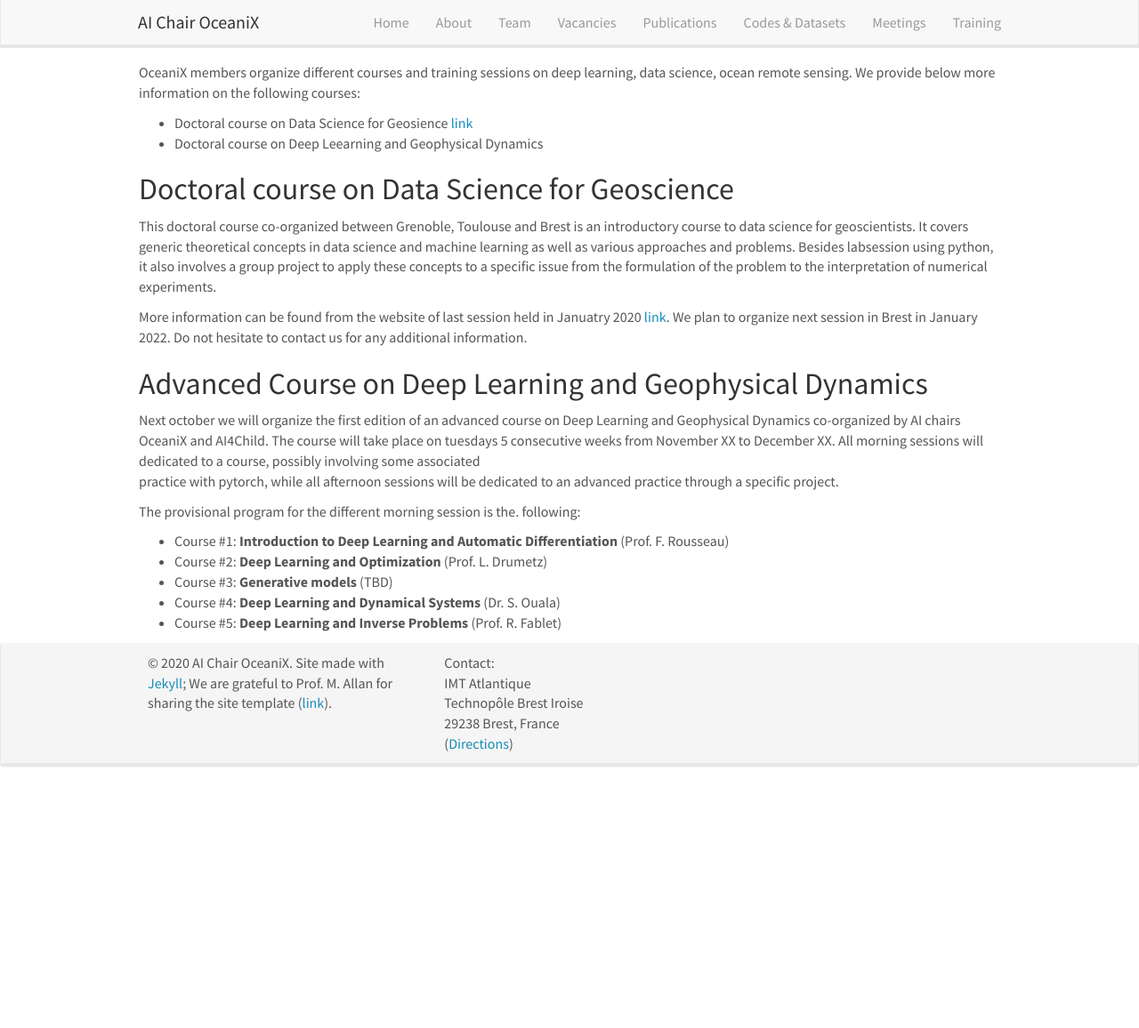
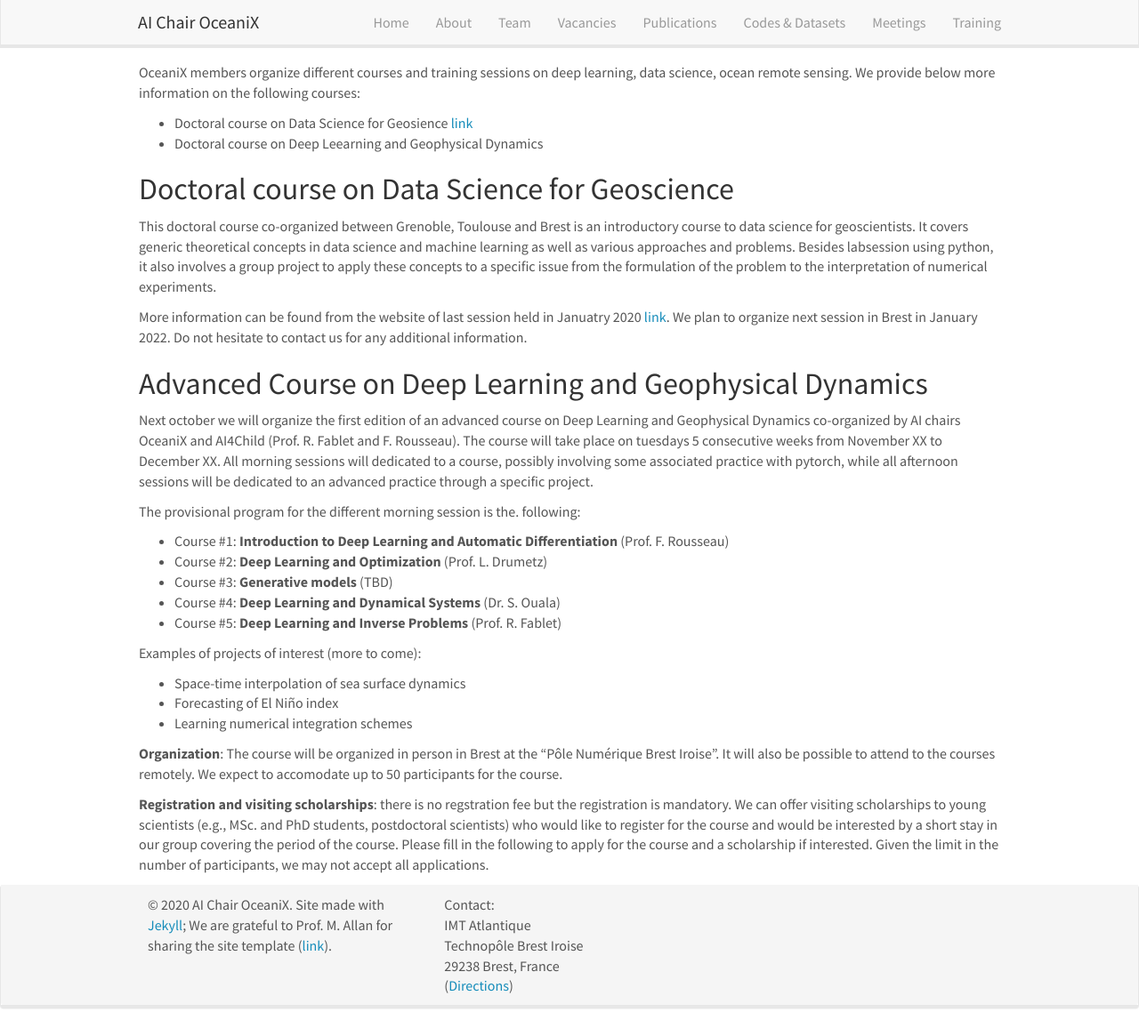
Before and after one commit to CIA-Oceanix/CIA-Oceanix.github.io, a Jekyll site: the page built from _pages/training.md, in a window 1280 px wide and 1156 px high. Shown: the whole window at 89% size. Built offline with Jekyll 4.4.1, drawn with Linux system fonts in a browser that asks for light colours; nearby versions of some CDN libraries.

Commit message:
Update training.md

```diff
--- a/_pages/training.md
+++ b/_pages/training.md
@@ -17,9 +17,7 @@ More information can be found from the website of last session held in Januatry
 We plan to organize next session in Brest in January 2022. Do not hesitate to contact us for any additional information.
 
 ## Advanced Course on Deep Learning and Geophysical Dynamics
-Next october we will organize the first edition of an advanced course on Deep Learning and Geophysical Dynamics co-organized by AI chairs OceaniX and AI4Child.
-The course will take place on tuesdays 5 consecutive weeks from November XX to December XX. All morning sessions will dedicated to a course, possibly involving some associated
-practice with pytorch, while all afternoon sessions will be dedicated to an advanced practice through a specific project.
+Next october we will organize the first edition of an advanced course on Deep Learning and Geophysical Dynamics co-organized by AI chairs OceaniX and AI4Child (Prof. R. Fablet and F. Rousseau). The course will take place on tuesdays 5 consecutive weeks from November XX to December XX. All morning sessions will dedicated to a course, possibly involving some associated practice with pytorch, while all afternoon sessions will be dedicated to an advanced practice through a specific project.
 
 The provisional program for the different morning session is the. following:
 - Course #1: **Introduction to Deep Learning and Automatic Differentiation** (Prof. F. Rousseau)
@@ -27,3 +25,12 @@ The provisional program for the different morning session is the. following:
 - Course #3: **Generative models** (TBD)
 - Course #4: **Deep Learning and Dynamical Systems** (Dr. S. Ouala)
 - Course #5: **Deep Learning and Inverse Problems** (Prof. R. Fablet)
+
+Examples of projects of interest (more to come):
+- Space-time interpolation of sea surface dynamics
+- Forecasting of El Niño index
+- Learning numerical integration schemes
+
+**Organization**: The course will be organized in person in Brest at the "Pôle Numérique Brest Iroise". It will also be possible to attend to the courses remotely. We expect to accomodate up to 50 participants for the course.
+
+**Registration and visiting scholarships**: there is no regstration fee but the registration is mandatory. We can offer visiting scholarships to young scientists (e.g., MSc. and PhD students, postdoctoral scientists) who would like to register for the course and would be interested by a short stay in our group covering the period of the course. Please fill in the following to apply for the course and a scholarship if interested. Given the limit in the number of participants, we may not accept all applications.
```
